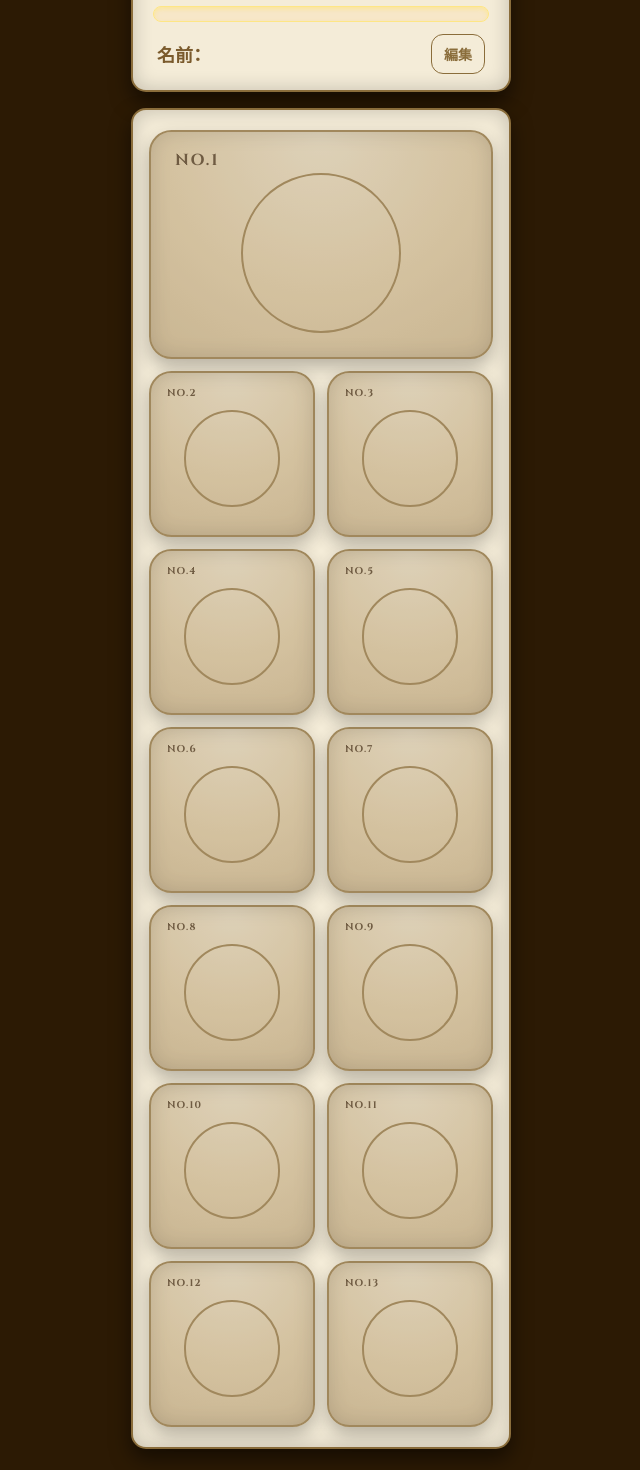
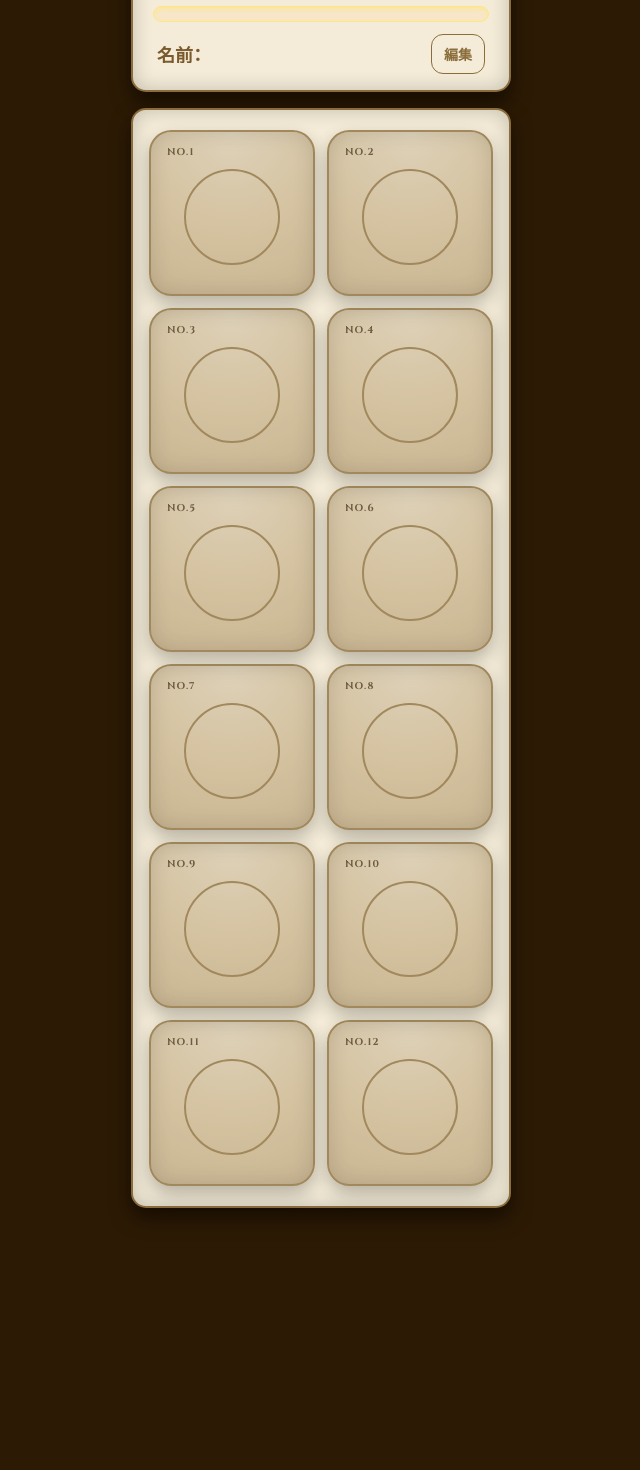
Before and after one commit to nnn-shizuoka/camfes-stamp-2026, a React (Vite) app: page /#/complete in a window 1280 px wide. Before the commit this address led to /. Shown: the part 180-1650 px from the top of the page, without its empty margins (319-959 px from the left). After the commit the page ends 1468 px from the top, so only its background shows below. Built offline with nearby package versions, Linux system fonts and the light colour scheme.

Commit message:
kasaneji delete

```diff
--- a/src/components/stamps/StampCard.tsx
+++ b/src/components/stamps/StampCard.tsx
@@ -5,22 +5,21 @@ import { getStampImageSrc } from '../../hooks/stamp-data'
 type StampCardProps = {
   stamp: Stamp
   collected: boolean
-  featured?: boolean
 }
 
-export function StampCard({ stamp, collected, featured = false }: StampCardProps) {
+export function StampCard({ stamp, collected }: StampCardProps) {
   const [imageFailed, setImageFailed] = useState(false)
 
   return (
     <div
-      className={`relative ${featured ? 'aspect-[3/2]' : 'aspect-square'} w-full overflow-hidden rounded-[1.4rem] border-2 p-3 transition duration-200 ${
+      className={`relative aspect-square w-full overflow-hidden rounded-[1.4rem] border-2 p-3 transition duration-200 ${
         collected
           ? 'border-[#8a6d3b] bg-[radial-gradient(circle_at_top,#fff7e7_0%,#f4ecd8_55%,#eadbbd_100%)] shadow-[inset_0_0_20px_rgba(0,0,0,0.16),0_8px_18px_rgba(0,0,0,0.32)]'
           : 'border-[#8a6d3b] bg-[radial-gradient(circle_at_top,#d8cbb1_0%,#ccb791_55%,#bda67e_100%)] opacity-78 shadow-[inset_0_0_20px_rgba(0,0,0,0.16),0_8px_18px_rgba(0,0,0,0.32)]'
       }`}
     >
-      <div className={`relative ${featured ? 'aspect-[3/2]' : 'aspect-square'} w-full overflow-hidden ...`}>
-        <p className={`${featured ? 'text-[1rem] left-3 top-2' : 'text-[0.62rem] left-1 top-1'} absolute  text-left font-black uppercase leading-none tracking-[0.12em] text-[#4a3319]`}>
+      <div className="relative aspect-square w-full overflow-hidden">
+        <p className="absolute left-1 top-1 text-left text-[0.62rem] font-black uppercase leading-none tracking-[0.12em] text-[#4a3319]">
           No.{stamp.id}
         </p>
         {collected && !imageFailed ? (
@@ -28,14 +27,14 @@ export function StampCard({ stamp, collected, featured = false }: StampCardProps
               <img
                 src={getStampImageSrc(stamp.image)}
                 alt={`${stamp.name} スタンプ`}
-                className={`${featured ? '' : 'translate-y-1'} h-[80%] w-auto select-none opacity-100`}
+                className="h-[80%] w-auto translate-y-1 select-none opacity-100"
                 draggable={false}
                 onError={() => setImageFailed(true)}
               />
           </div>
         ) : (
           <div className="absolute inset-0 flex items-center justify-center">
-            <div className={`${featured ? 'h-40 w-40' : 'h-[70%] w-[70%]'} translate-y-1 rounded-full border-2 border-[#8a6d3b] bg-transparent`} />
+            <div className="h-[70%] w-[70%] translate-y-1 rounded-full border-2 border-[#8a6d3b] bg-transparent" />
           </div>
         )}
       </div>
--- a/src/components/stamps/StampsView.tsx
+++ b/src/components/stamps/StampsView.tsx
@@ -18,7 +18,6 @@ export function StampsView({ onOpenStamp }: StampsViewProps) {
           <div className="grid grid-cols-2 gap-3">
             {STAMPS.map((stamp) => {
               const collectedStamp = hasStamp(stamp.id)
-              const featured = stamp.id === '1'
 
               return (
                 <button
@@ -26,9 +25,9 @@ export function StampsView({ onOpenStamp }: StampsViewProps) {
                   type="button"
                   onClick={() => onOpenStamp(stamp.token)}
                   disabled={!collectedStamp}
-                  className={`${featured ? 'col-span-2 aspect-[3/2]' : 'aspect-square'} w-full text-left disabled:cursor-default`}
+                  className="aspect-square w-full text-left disabled:cursor-default"
                 >
-                  <StampCard stamp={stamp} collected={collectedStamp} featured={featured} />
+                  <StampCard stamp={stamp} collected={collectedStamp} />
                 </button>
               )
             })}
--- a/src/hooks/stamp-data.ts
+++ b/src/hooks/stamp-data.ts
@@ -11,7 +11,6 @@ export type StampId =
   | '10'
   | '11'
   | '12'
-  | '13'
 
 export type Stamp = {
   id: StampId
@@ -28,12 +27,11 @@ export const STAMPS: Stamp[] = [
   { id: '5', name: 'フォトスポット', image: 'photo-spot.png', token: 'Wq2ZbH' },
   { id: '6', name: 'ゲームブース', image: 'games.png', token: 'Fj9LpX' },
   { id: '7', name: '少数派クイズ', image: 'minority-quiz.png', token: 'Rk5MtV' },
-  { id: '8', name: '重ね字クイズ', image: 'kasaneji-quiz.png', token: 'Gq6NvW' },
-  { id: '9', name: 'ロゴクイズ', image: 'logo-quiz.png', token: 'Zx3QcB' },
-  { id: '10', name: '漢字クイズ', image: 'kanji-quiz.png', token: 'Nv6WdP' },
-  { id: '11', name: '謎解き', image: 'riddle.png', token: 'Ht8YrK' },
-  { id: '12', name: 'イントロドン', image: 'introdon.png', token: 'Lm4GpS' },
-  { id: '13', name: 'クイズ・テトラ', image: 'quiz-tetra.png', token: 'Qw7NxF' },
+  { id: '8', name: 'ロゴクイズ', image: 'logo-quiz.png', token: 'Zx3QcB' },
+  { id: '9', name: '漢字クイズ', image: 'kanji-quiz.png', token: 'Nv6WdP' },
+  { id: '10', name: '謎解き', image: 'riddle.png', token: 'Ht8YrK' },
+  { id: '11', name: 'イントロドン', image: 'introdon.png', token: 'Lm4GpS' },
+  { id: '12', name: 'クイズ・テトラ', image: 'quiz-tetra.png', token: 'Qw7NxF' },
 ]
 
 export const STAMP_TOTAL = STAMPS.length
```
Also changed, not shown: public/stamps/kasaneji-quiz.png (deleted).
